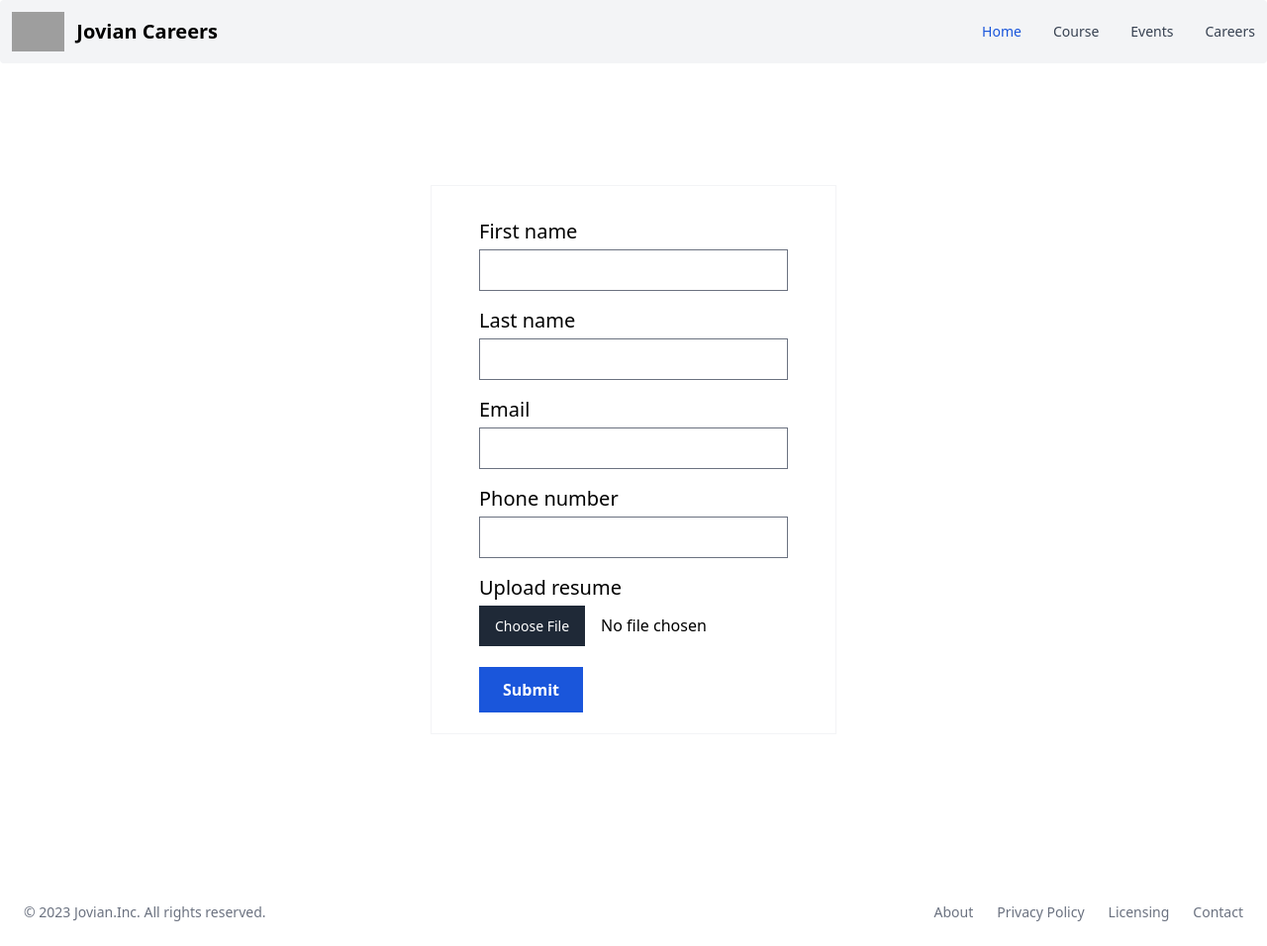
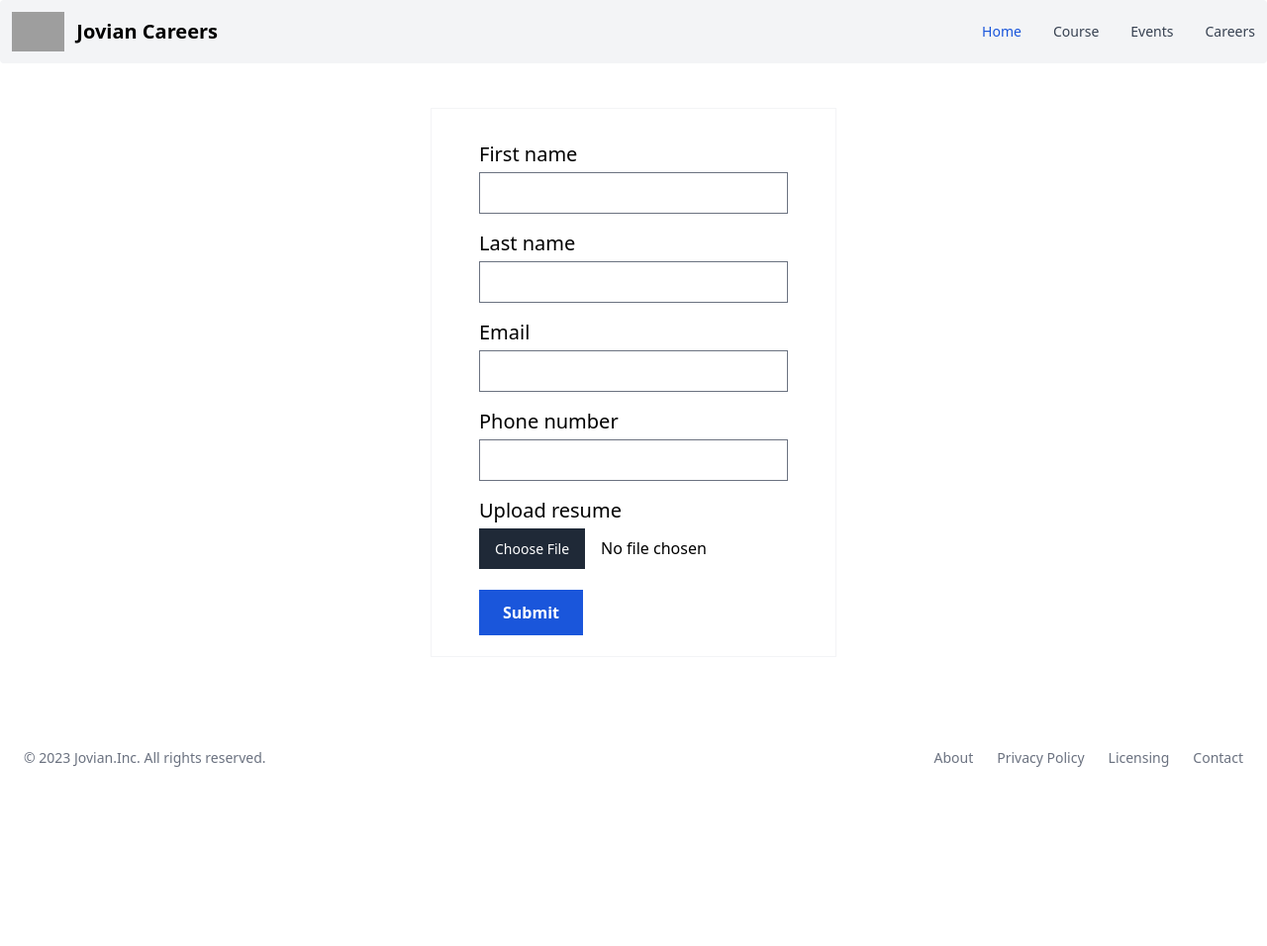
Before and after one commit to nageshpk/flask-careers-site, a Flask app: page /apply in a window 1280 px wide. Shown: the whole page at 99% size. After the commit the page ends 775 px from the top, so only its background shows below. Run offline with Flask 3, Linux system fonts and the light colour scheme; some libraries are stand-ins or nearby versions; grey boxes are pictures that could not be loaded.

Commit message:
fixed the navbar/footer across all pages

```diff
--- a/static/dist/css/output.css
+++ b/static/dist/css/output.css
@@ -1292,12 +1292,12 @@ input:checked + .toggle-bg {
   resize: both;
 }
 
+.list-decimal {
+  list-style-type: decimal;
+}
+
 .list-disc {
   list-style-type: disc;
-}
-
-.list-decimal {
-  list-style-type: decimal;
 }
 
 .grid-cols-4 {
@@ -1471,6 +1471,11 @@ input:checked + .toggle-bg {
 
 .bg-white\/50 {
   background-color: rgb(255 255 255 / 0.5);
+}
+
+.bg-black {
+  --tw-bg-opacity: 1;
+  background-color: rgb(0 0 0 / var(--tw-bg-opacity));
 }
 
 .bg-opacity-50 {
--- a/templates/form-apply.html
+++ b/templates/form-apply.html
@@ -3,7 +3,7 @@
 
 {% block content %}
 
-<div class="container flex items-center justify-center h-screen">
+<div class="container flex justify-center">
     <div class="flex items-center justify-center border border-gray-100 px-12 py-8 max-w-md">
         <form>
             <div class="container">
--- a/templates/index.html
+++ b/templates/index.html
@@ -8,7 +8,7 @@
 </head>
 
 <body>
-    <div class="container mx-auto">
+    <div class="container mx-auto h-screen flex flex-col justify-between">
         {% include 'navbar.html' %}
 
         <!-- including pages template style -->
```
